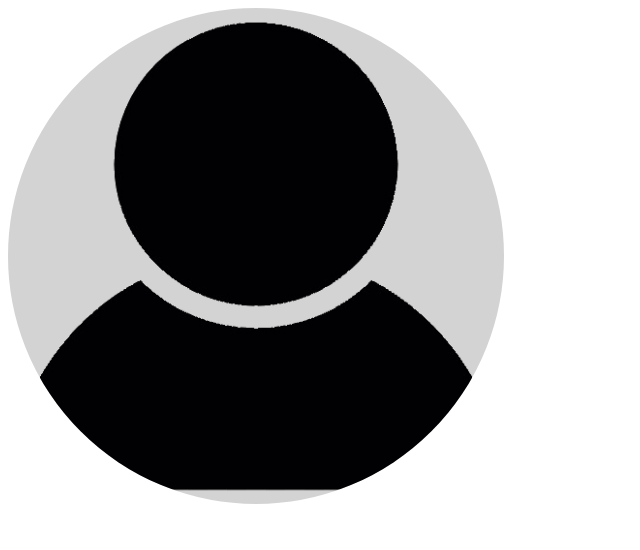
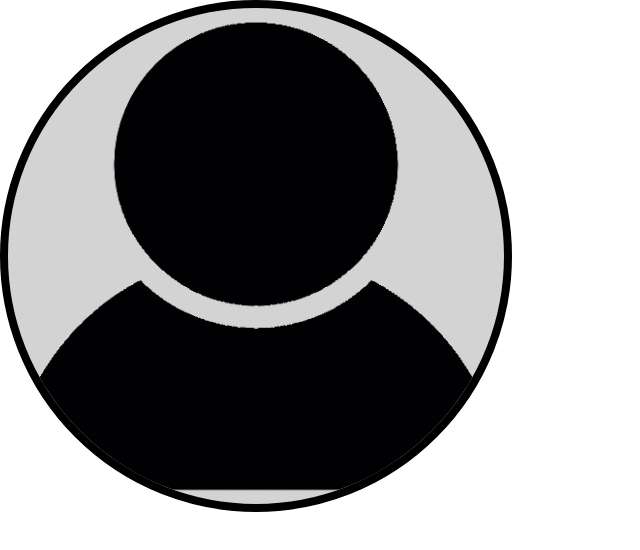
Before and after one commit to BehnamSeydAbadi/Portfolio, a React (Create React App) app: page / in a window 1280 px wide. Shown: the top 550 px of the page, without its empty margins (0-640 px from the left). Built offline with nearby package versions, Linux system fonts and the light colour scheme.

Commit message:
ImageTemplate added to image component

```diff
--- a/src/Components/AboutMe.jsx
+++ b/src/Components/AboutMe.jsx
@@ -5,6 +5,7 @@ function AboutMe() {
   return (
     <React.Fragment>
       <Image
+        isCircle={true}
         imageUrl={"/Images/userImage.svg"}
         width={512}
         height={512}
--- a/src/Components/Common/Image.jsx
+++ b/src/Components/Common/Image.jsx
@@ -1,13 +1,21 @@
 import React from "react";
 import "../../Styles/Image.css";
 
-
-
-function Image({ imageUrl, width, height, alt }) {
+function Image({ isCircle, imageUrl, width, height, alt }) {
   console.log(imageUrl);
 
+  let imageTemplate;
+
+  if (isCircle) imageTemplate = "circle";
+
   return (
-    <img className="circle border border--white" src={imageUrl} width={width} height={height} alt={alt} />
+    <img
+      className={`${imageTemplate} border border--white`}
+      src={imageUrl}
+      width={width}
+      height={height}
+      alt={alt}
+    />
   );
 }
 
--- a/src/Styles/Image.css
+++ b/src/Styles/Image.css
@@ -8,5 +8,5 @@ img.border {
 }
 
 img.border--white {
-  border-color: white;
+  border-color: black;
 }
```
